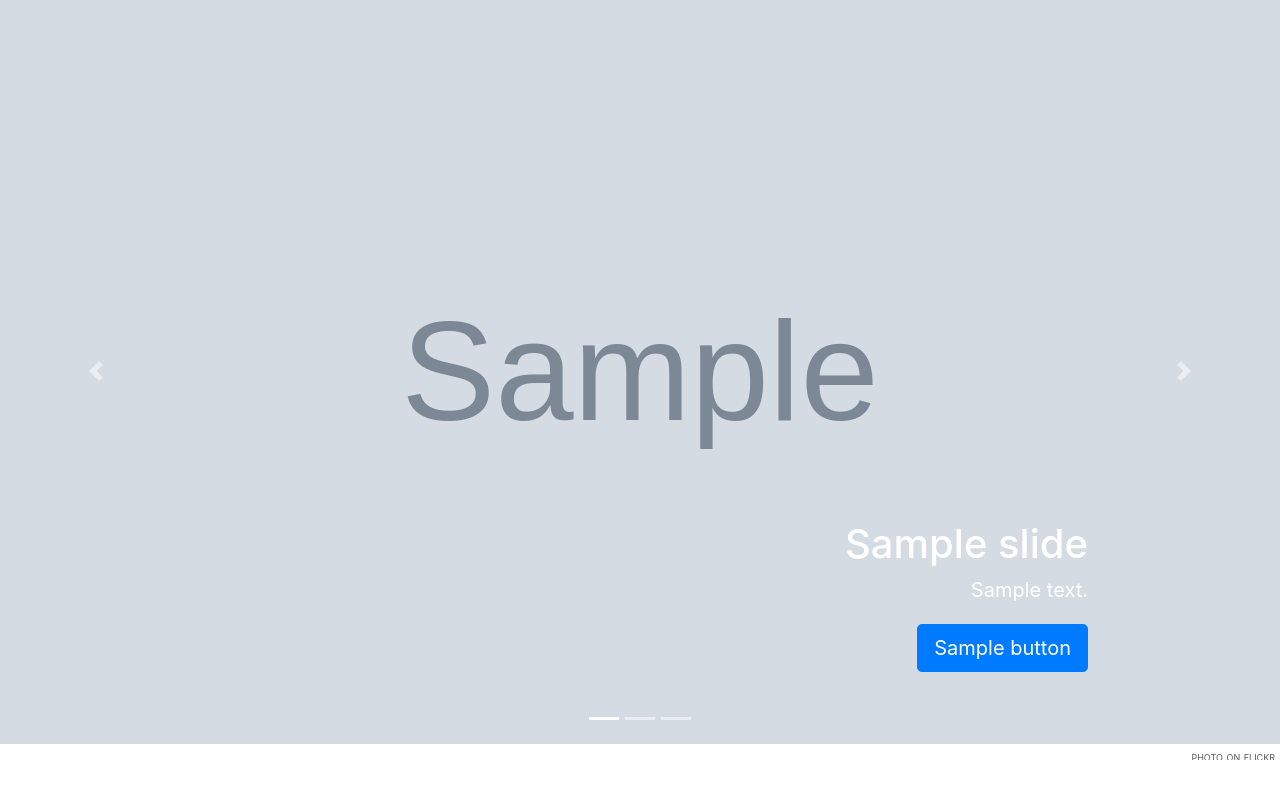
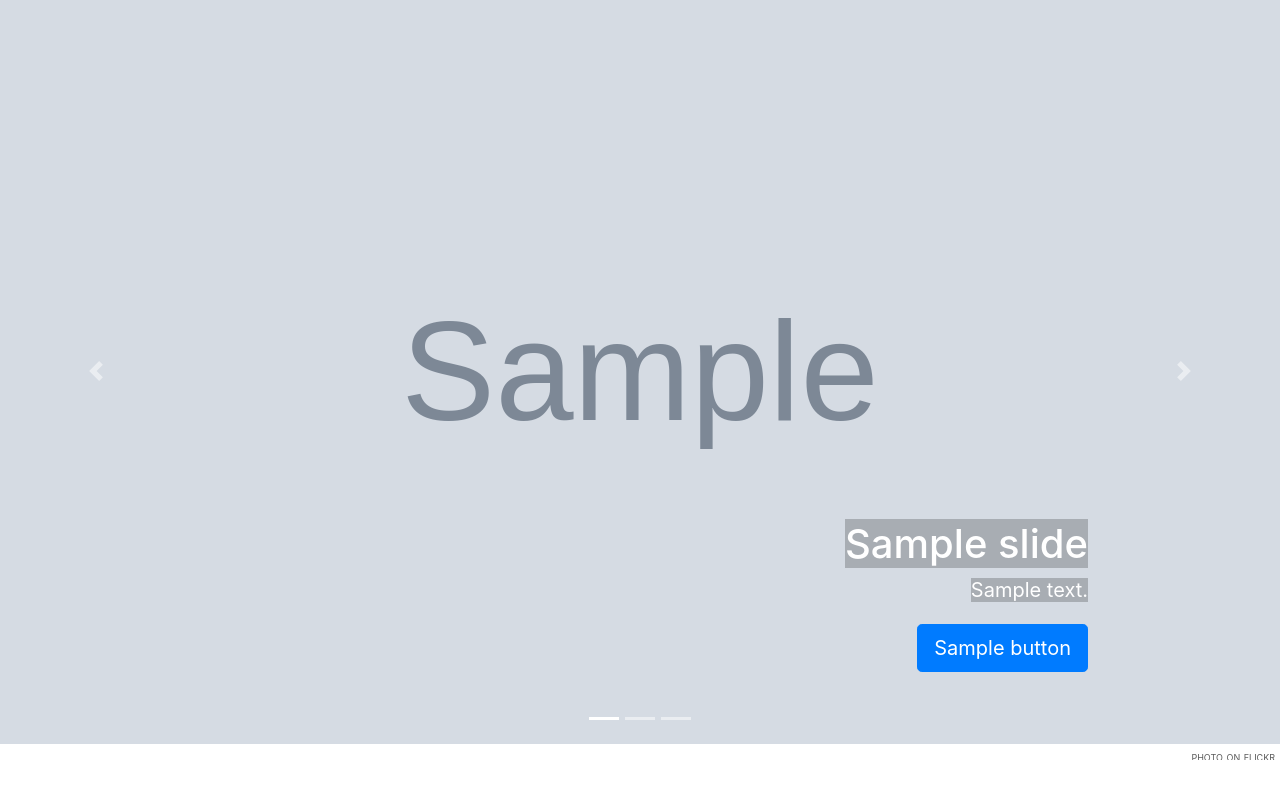
Before and after one commit to mathisgerdes/photosoc-website-archived, a Python web app: template flask/templates/index.html in a window 1280 px wide. Shown: the part 57-858 px from the top of the page. Run offline with Jinja, Linux system fonts and the light colour scheme; the template is opened without the code that fills it: most values are stand-ins (such as "Sample title", 1, 10 or a date in 2020); grey boxes marked "Sample" are stand-in pictures; some libraries are stand-ins or nearby versions.

Commit message:
Shade the background in caroussel captions.
Make text more readable.

```diff
--- a/docs/css/index.css
+++ b/docs/css/index.css
@@ -32,6 +32,10 @@
 
 .carousel-indicators {
   bottom: 1.5rem;
+}
+
+.shaded-background {
+  background: rgba(0, 0, 0, .21);
 }
 
 /* UPCOMING EVENTS
--- a/flask/templates/index.html
+++ b/flask/templates/index.html
@@ -21,8 +21,8 @@
       {%- endif %}
       <div class="container">
         <div class="carousel-caption text-right">
-          <h1>{{ slide.heading }}</h1>
-          <p> {{ slide.text }} </p>
+          <h1><span class="shaded-background">{{ slide.heading }}</span></h1>
+          <p><span class="shaded-background"> {{ slide.text }} </span></p>
           {% if slide.button -%}
           <p><a class="btn btn-lg btn-primary" href="{{ slide.button_link }}" role="button">{{ slide.button }}</a></p>
           {%- endif %}
```
